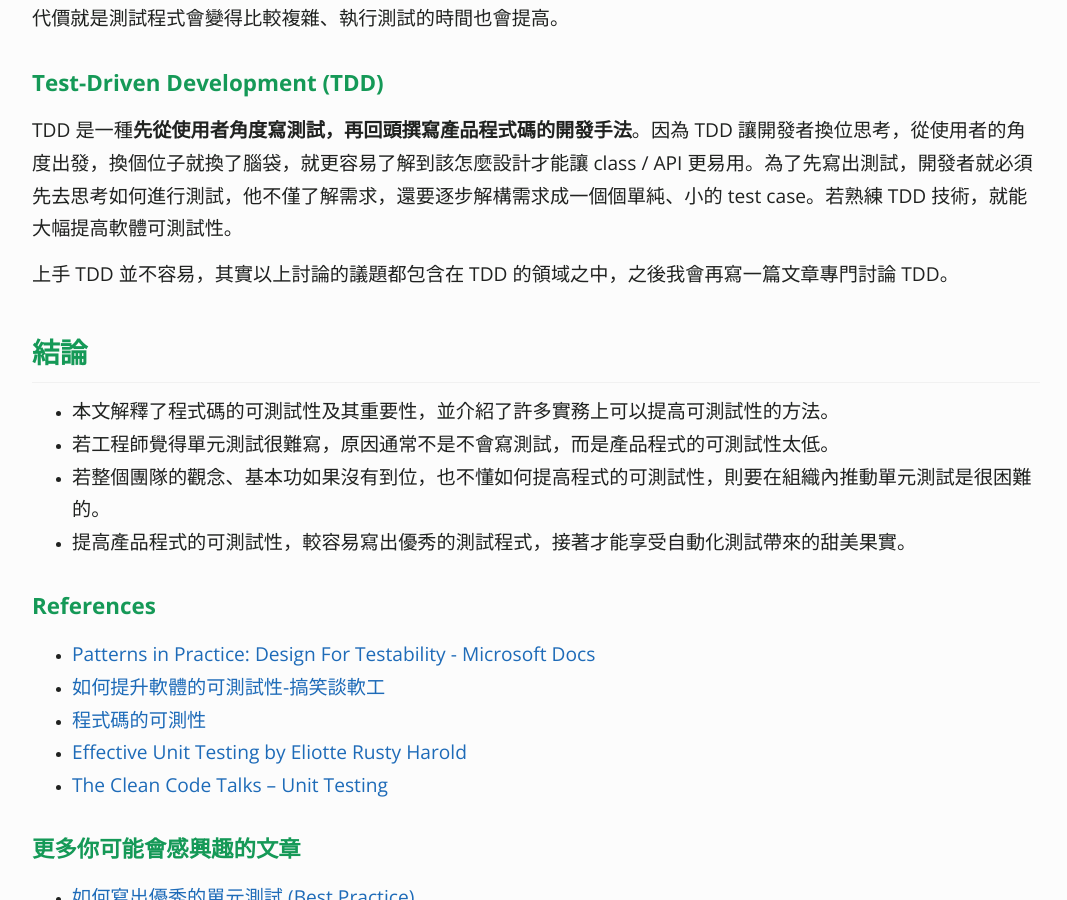
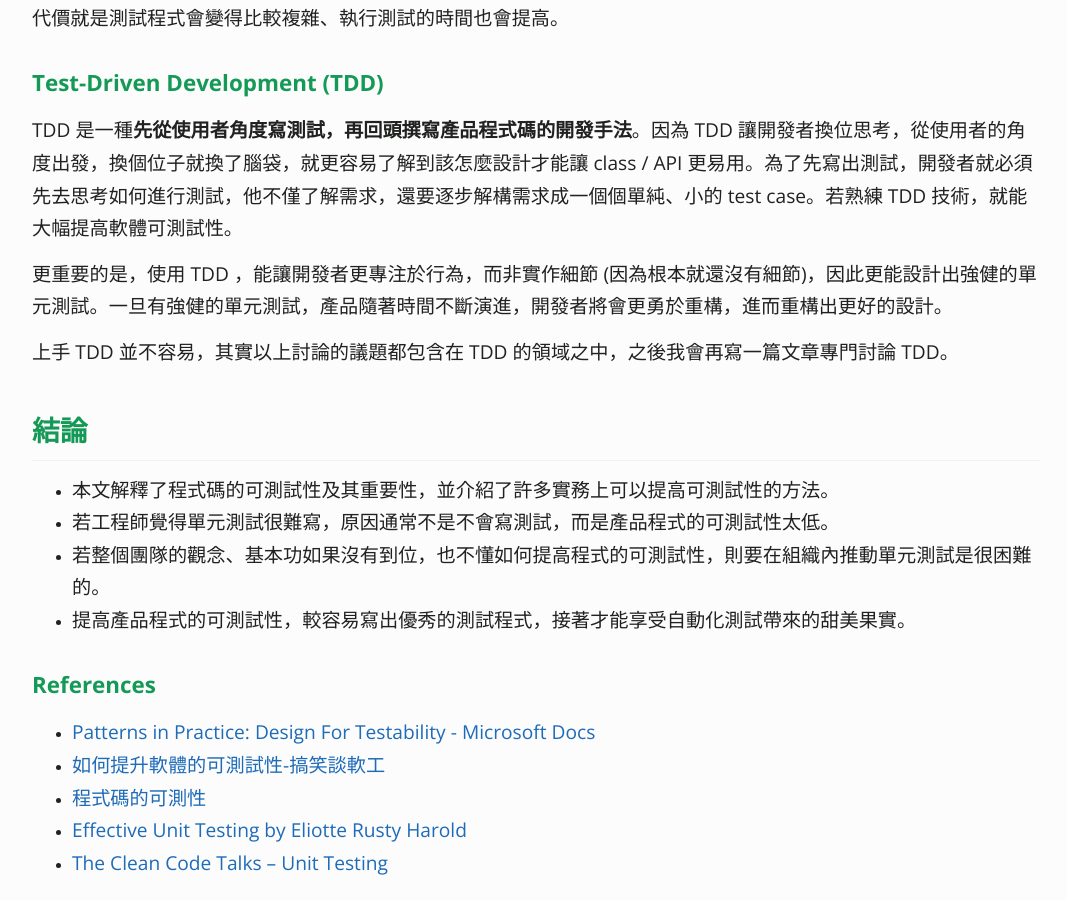
Before and after one commit to KaiSheng714/KaiSheng714.github.io, a Jekyll site: the page built from _posts/2022-07-04-testability.md, in a window 1280 px wide and 900 px high, scrolled down 3882 px. Shown: the whole window, without its empty margins (104-1171 px from the left). Built offline with Jekyll 4.4.1, drawn with Linux system fonts in a browser that asks for light colours; comment, search, counter and statistics services are not loaded.

Commit message:
testability

```diff
--- a/_posts/2022-07-04-testability.md
+++ b/_posts/2022-07-04-testability.md
@@ -101,6 +101,8 @@ Calendar.getInstance();
 
 TDD 是一種**先從使用者角度寫測試，再回頭撰寫產品程式碼的開發手法**。因為 TDD 讓開發者換位思考，從使用者的角度出發，換個位子就換了腦袋，就更容易了解到該怎麼設計才能讓 class / API 更易用。為了先寫出測試，開發者就必須先去思考如何進行測試，他不僅了解需求，還要逐步解構需求成一個個單純、小的 test case。若熟練 TDD 技術，就能大幅提高軟體可測試性。
 
+更重要的是，使用 TDD ，能讓開發者更專注於行為，而非實作細節 (因為根本就還沒有細節)，因此更能設計出強健的單元測試。一旦有強健的單元測試，產品隨著時間不斷演進，開發者將會更勇於重構，進而重構出更好的設計。
+
 上手 TDD 並不容易，其實以上討論的議題都包含在 TDD 的領域之中，之後我會再寫一篇文章專門討論 TDD。
 
 
```
